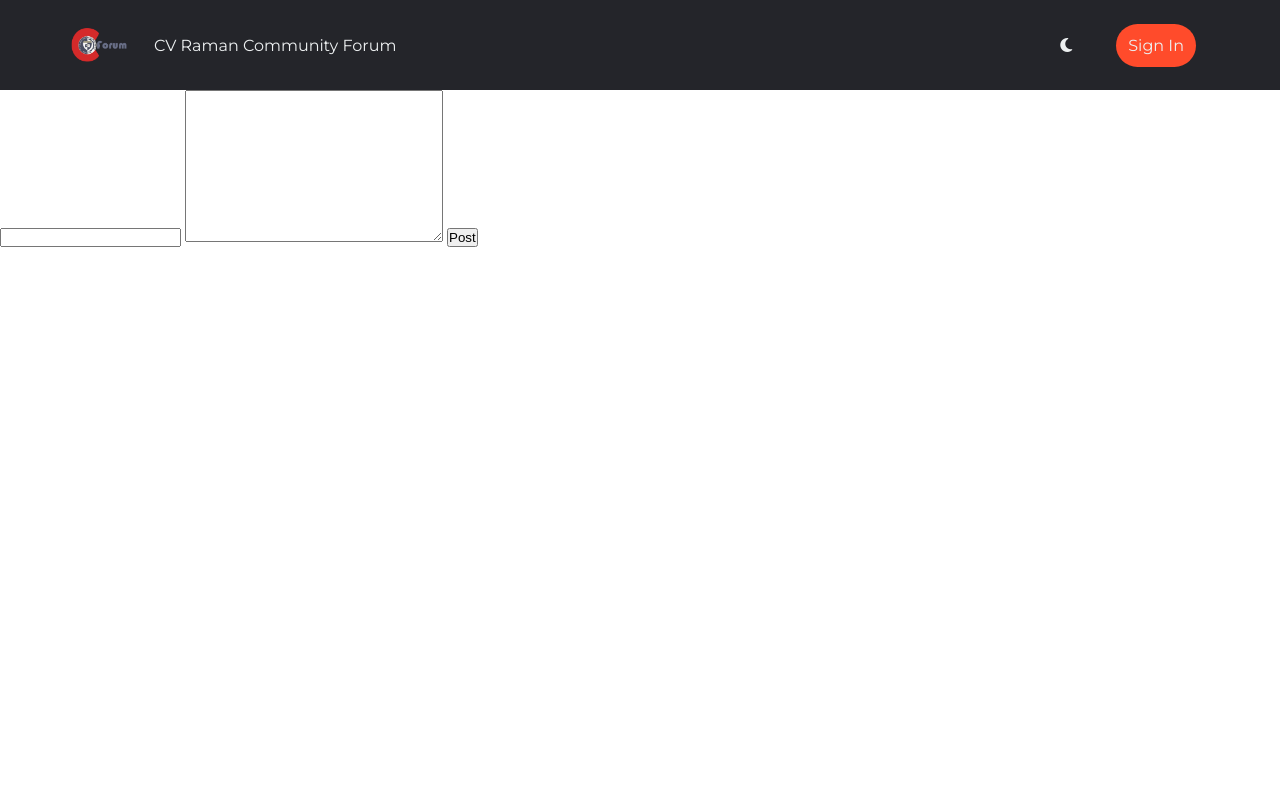
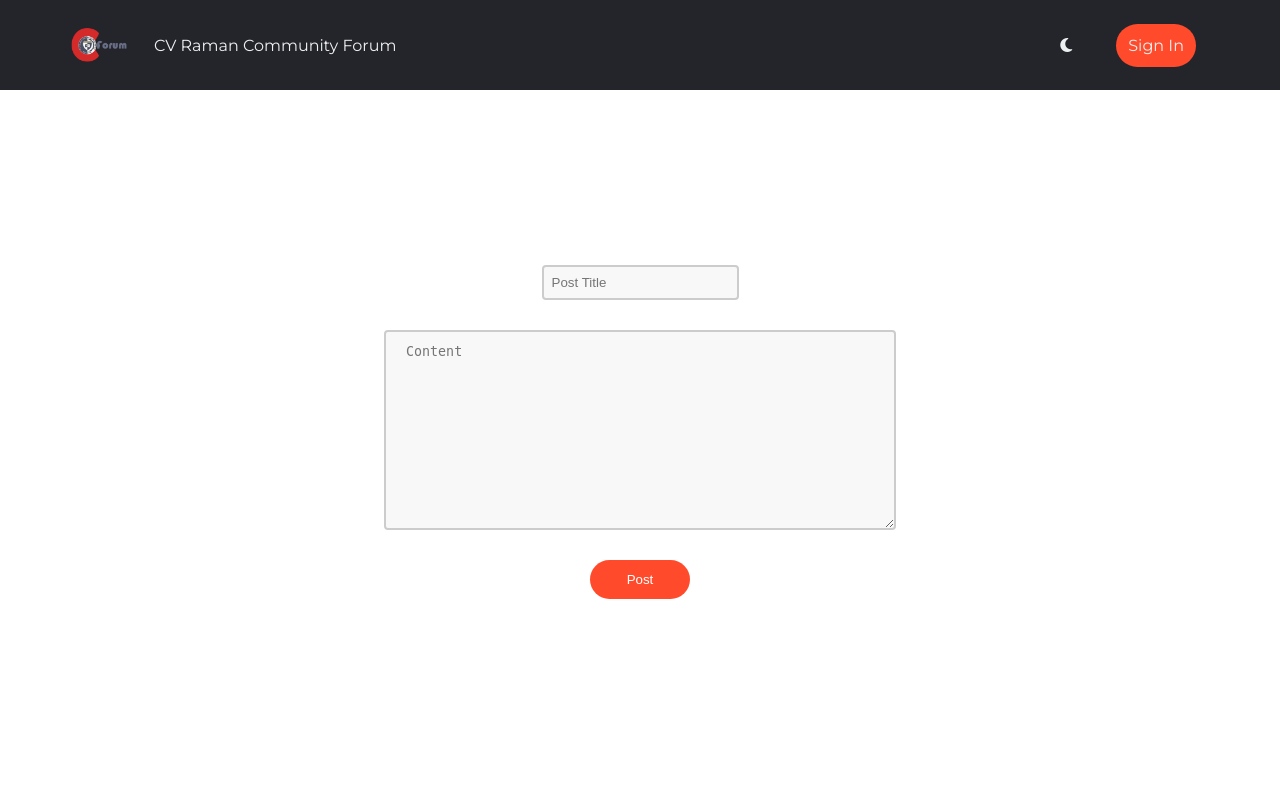
Before and after one commit to d-shaktiranjan/CommunityForum, a Django app: template templates/postQuestion.html in a window 1280 px wide. Before the commit the page ends 247 px from the top, so only its background shows below. Run offline with Django 3.2, Linux system fonts and the light colour scheme; the template is opened without the code that fills it, so the values that code supplies are empty; some libraries are stand-ins or nearby versions.

Commit message:
UI fixes

```diff
--- a/static/css/base.css
+++ b/static/css/base.css
@@ -58,5 +58,5 @@ header {
 .vote-btn {
     border: none;
     background: none;
-    width: 30px;
+    width: 1rem;
 }
--- /dev/null
+++ b/static/css/postQuestion.css
@@ -0,0 +1,47 @@
+.post-question-container {
+    display: flex;
+    flex-direction: column;
+    /* width: 50vw; */
+    /* justify-content: center; */
+    align-items: center;
+    height: 70vh;
+    margin-top: 10rem;
+}
+
+.question-child {
+    margin: 15px;
+}
+
+.q-title {
+    padding: 0.5rem;
+    /* border: 5px; */
+    box-sizing: border-box;
+    border: 2px solid #ccc;
+    border-radius: 4px;
+    background-color: #f8f8f8;
+}
+
+.q-text {
+    width: 40%;
+    height: 200px;
+    padding: 12px 20px;
+    box-sizing: border-box;
+    border: 2px solid #ccc;
+    border-radius: 4px;
+    background-color: #f8f8f8;
+}
+
+.q-btn {
+    border: none;
+    background-color: #FF4B2B;
+    padding: 0.75rem;
+    border-radius: 2rem;
+    color: white;
+    width: 100px;
+    cursor: pointer;
+    transition: 0.3s ease;
+}
+
+.q-btn:hover {
+    background-color: #fa755d;
+}
--- a/templates/index.html
+++ b/templates/index.html
@@ -20,7 +20,8 @@
                             {% csrf_token %}
                             <input type="hidden" name="qID" value="{{item.qID}}">
                             <button class="vote-btn" {% if not request.session.log %}disabled{% endif %}>
-                                <i class="vote-icon fa-regular fa-thumbs-up"> {{item.likeCount}}</i>
+                                <i class="vote-icon fa-regular fa-thumbs-up"></i>
+                                {{item.likeCount}}
                             </button>
                         </form>
                     </li>
@@ -30,7 +31,8 @@
                             {% csrf_token %}
                             <input type="hidden" name="qID" value="{{item.qID}}">
                             <button class="vote-btn" {% if not request.session.log %}disabled{% endif %}>
-                                <i class="vote-icon fa-regular fa-thumbs-down"> {{item.disLikeCount}}</i>
+                                <i class="vote-icon fa-regular fa-thumbs-down"></i>
+                                {{item.disLikeCount}}
                             </button>
                         </form>
                     </li>
--- a/templates/postQuestion.html
+++ b/templates/postQuestion.html
@@ -2,11 +2,19 @@
 
 {% block title %}Login{% endblock title %}
 
+{% load static %}
+{% block link %}
+<link rel="stylesheet" href="{% static 'css/postQuestion.css' %}">
+{% endblock link %}
+
 {% block body %}
 <form action="" method="POST">
     {% csrf_token %}
-    <input type="text" name="title" id="title">
-    <textarea name="about" id="about" cols="30" rows="10"></textarea>
-    <button type="submit">Post</button>
+    <div class="post-question-container">
+        <input class="question-child q-title" type="text" name="title" id="title" placeholder="Post Title">
+        <textarea class="question-child q-text" name="about" id="about" cols="30" rows="10"
+            placeholder="Content"></textarea>
+        <button class="question-child q-btn" type="submit">Post</button>
+    </div>
 </form>
 {% endblock body %}
```
Also changed, not shown: static/css/index.css (+8 -0 lines).
